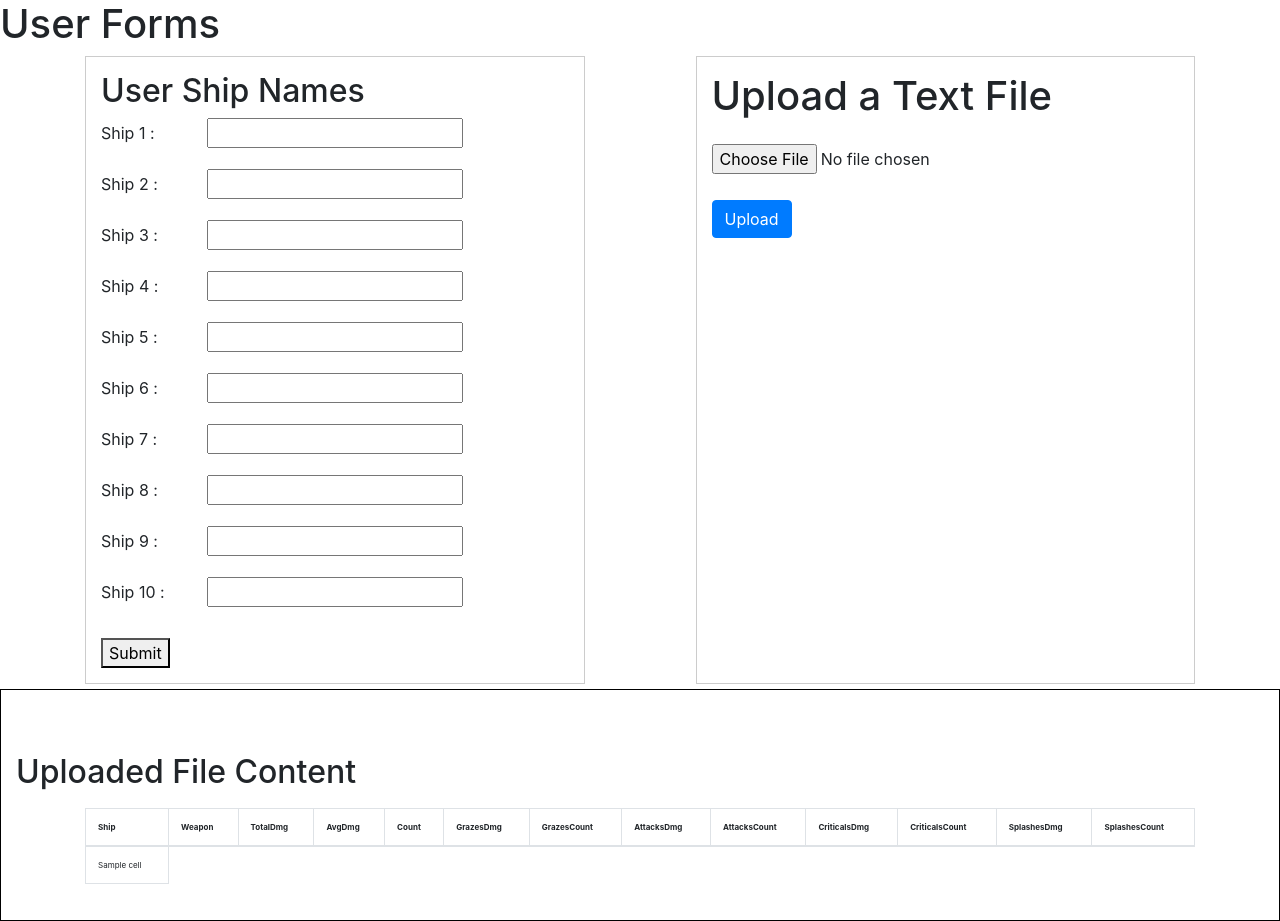
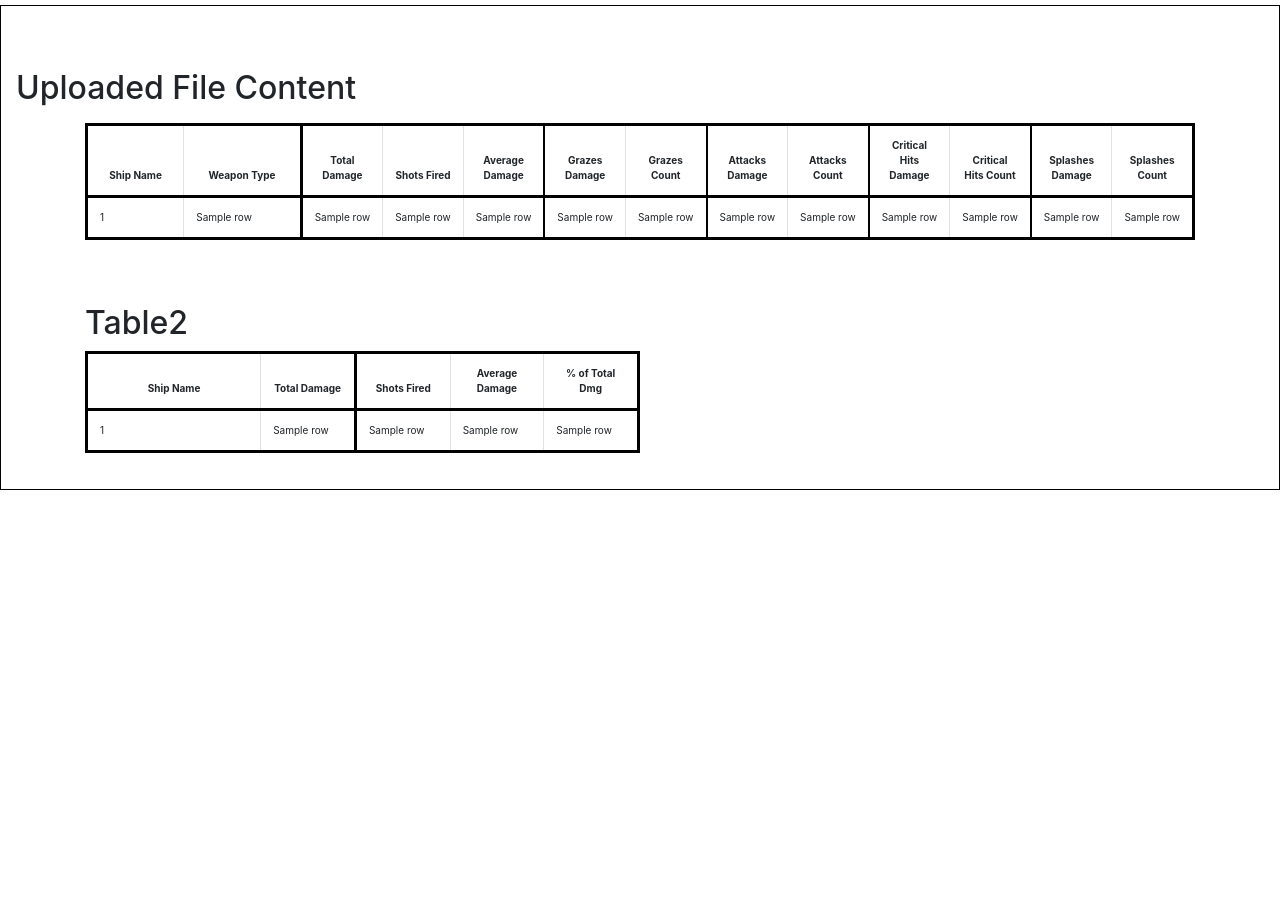
Before and after one commit to Boondogg/Project9, a Flask app: template templates/index4.html in a window 1280 px wide. After the commit the page ends 490 px from the top, so only its background shows below. Run offline with Flask 3, Linux system fonts and the light colour scheme; the template is opened without the code that fills it: most values are stand-ins (such as "Sample title", 1, 10 or a date in 2020); some libraries are stand-ins or nearby versions.

Commit message:
Update index4.html

```diff
--- a/templates/index4.html
+++ b/templates/index4.html
@@ -7,7 +7,19 @@
     <link rel="stylesheet" href="https://stackpath.bootstrapcdn.com/bootstrap/4.3.1/css/bootstrap.min.css">
     <style>
         table {
-            font-size: 8px;
+            width: 100%;
+            table-layout: auto; /* Makes the table and columns adjust to content */
+	    border: 3px solid black !important; /* Ensure perimeter border is thick and solid */
+            border-collapse: collapse;
+	    font-size: 10px;
+        }
+        td {
+            padding: 8px;
+            text-align: left;
+            white-space: nowrap; /* Prevents text from wrapping */
+        }
+        .flexible {
+            width: auto; /* Column width adjusts to content */
         }
         .container {
             display: flex;
@@ -34,73 +46,43 @@
         #first-column-values {
             margin-top: 20px;
         }
-    </style>
-</head>
-<body>
-    <h1>User Forms</h1>
-    <div class="container">
-        <!-- Form 1 -->
-        <form class="form-container" id="form1" action="/submit_form1" method="post">
-            <h2>User Ship Names</h2>
-            <div class="form-group">
-                <label for="name1">Ship 1 :</label>
-                <input type="text" id="name1" name="name1" required>
-            </div>
-            <div class="form-group">
-                <label for="name2">Ship 2 :</label>
-                <input type="text" id="name2" name="name2">
-            </div>
-            <div class="form-group">
-                <label for="name3">Ship 3 :</label>
-                <input type="text" id="name3" name="name3">
-            </div>
-            <div class="form-group">
-                <label for="name4">Ship 4 :</label>
-                <input type="text" id="name4" name="name4">
-            </div>
-            <div class="form-group">
-                <label for="name5">Ship 5 :</label>
-                <input type="text" id="name5" name="name5">
-            </div>
-            <div class="form-group">
-                <label for="name6">Ship 6 :</label>
-                <input type="text" id="name6" name="name6">
-            </div>
-            <div class="form-group">
-                <label for="name7">Ship 7 :</label>
-                <input type="text" id="name7" name="name7">
-            </div>
-            <div class="form-group">
-                <label for="name8">Ship 8 :</label>
-                <input type="text" id="name8" name="name8">
-            </div>
-            <div class="form-group">
-                <label for="name9">Ship 9 :</label>
-                <input type="text" id="name9" name="name9">
-            </div>
-            <div class="form-group">
-                <label for="name10">Ship 10 :</label>
-                <input type="text" id="name10" name="name10">
-            </div>
-            <button type="submit">Submit</button>
-	</form>
-        <!-- Form 2 -->
-        <form class="form-container" id="form2" onsubmit="return handleSubmit(event, 'form2')" method="post" enctype="multipart/form-data">
-            <h1 class="mb-4">Upload a Text File</h1>
-            <div class="form-group">
-                <input type="file" name="file" class="form-control-file">
-            </div>
-            <button type="submit" class="btn btn-primary">Upload</button>
-        </form>
-    </div>
-    <!-- Output Container -->
-<head>
-    <meta charset="UTF-8">
-    <meta name="viewport" content="width=device-width, initial-scale=1.0">
-    <title>Uploaded File Content</title>
-    <link rel="stylesheet" href="https://stackpath.bootstrapcdn.com/bootstrap/4.3.1/css/bootstrap.min.css">
-    <style>
-        .LightYellow { background-color: LightYellow; }
+	th {
+    	border-bottom: 3px solid black !important; /* Ensure bottom border of header cells is thick and solid */
+	word-wrap: break-word;
+	white-space: normal; /* Enable text wrapping */
+	text-align: center; /* Center-align header text */
+	}
+	th:nth-child(3) {
+    	border-left: 3px solid black !important; /* Ensure bottom border of header cells is thick and solid */
+	}
+	th:nth-child(6) {
+    	border-left: 2px solid black !important; /* Ensure bottom border of header cells is thick and solid */
+	}
+	th:nth-child(8) {
+    	border-left: 2px solid black !important; /* Ensure bottom border of header cells is thick and solid */
+	}
+	th:nth-child(10) {
+    	border-left: 2px solid black !important; /* Ensure bottom border of header cells is thick and solid */
+	}
+	th:nth-child(12) {
+    	border-left: 2px solid black !important; /* Ensure bottom border of header cells is thick and solid */
+	}
+	td:nth-child(3) {
+    	border-left: 3px solid black; /* Set left border of third column to thick */
+	}
+	td:nth-child(6) {
+    	border-left: 2px solid black; /* Set left border of sixth column to thick */
+	}
+	td:nth-child(8) {
+   	 border-left: 2px solid black; /* Set left border of eighth column to thick */
+	}
+	td:nth-child(10) {
+    	border-left: 2px solid black; /* Set left border of tenth column to thick */
+	}
+	td:nth-child(12) {
+   	border-left: 2px solid black; /* Set left border of twelfth column to thick */
+	}
+	.LightYellow { background-color: LightYellow; }
         .PapayaWhip { background-color: PapayaWhip; }
         .Moccasin { background-color: Moccasin; }
         .PaleGoldenrod { background-color: PaleGoldenrod; }
@@ -111,41 +93,127 @@
         .LightBlue { background-color: LightBlue; }
         .Cornsilk { background-color: Cornsilk; }
     </style>
+    <script>
+        function sortTable(tableId) {
+            const table = document.getElementById(tableId);
+            const tbody = table.tBodies[0];
+            const rows = Array.from(tbody.querySelectorAll('tr'));
+
+            // Clear the table body to avoid duplicates
+            tbody.innerHTML = '';
+
+            rows.sort((a, b) => {
+                const col1A = a.cells[0].innerText.trim().toLowerCase();
+                const col1B = b.cells[0].innerText.trim().toLowerCase();
+                const col3A = parseFloat(a.cells[2].innerText.trim());
+                const col3B = parseFloat(b.cells[2].innerText.trim());
+                if (col1A < col1B) return -1;
+                if (col1A > col1B) return 1;
+                if (col3A < col3B) return 1;
+                if (col3A > col3B) return -1;
+                return 0;
+            });
+            rows.forEach(row => tbody.appendChild(row));
+        }
+
+        document.addEventListener('DOMContentLoaded', () => {
+            sortTable('table1');
+            sortTable('table2');
+        });
+    </script>
 </head>
 <body>
     <div id="output-container">
         <h2 class="mt-5">Uploaded File Content</h2>
         <div class="container mt-1">
-            <div class="table-responsive mt-2">
-                <table class="table table-bordered">
-                    <thead>
-                        <tr>
-                            <th>Ship</th>
-                            <th>Weapon</th>
-                            <th>TotalDmg</th>
-                            <th>AvgDmg</th>
-                            <th>Count</th>
-                            <th>GrazesDmg</th>
-                            <th>GrazesCount</th>
-                            <th>AttacksDmg</th>
-                            <th>AttacksCount</th>
-                            <th>CriticalsDmg</th>
-                            <th>CriticalsCount</th>
-                            <th>SplashesDmg</th>
-                            <th>SplashesCount</th>
+            <!-- First Table -->
+            <div class="table-responsive mt-2" style="width: 100%;">
+                <table id="table1" class="table table-bordered" style="width: 100%;">
+                    <colgroup>
+				<col style="width: 20%;">
+				<col style="width: 20%;">
+				<col style="width: 5%;">
+				<col style="width: 5%;">
+				<col style="width: 5%;">
+				<col style="width: 5%;">
+				<col style="width: 5%;">
+				<col style="width: 5%;">
+				<col style="width: 5%;">
+				<col style="width: 5%;">
+				<col style="width: 5%;">
+				<col style="width: 5%;">
+				<col style="width: 5%;">
+			</colgroup>
+			<thead>
+			    <tr>
+                            <th class="flexible">Ship Name</th>
+                            <th class="flexible">Weapon Type</th>
+                            <th>Total Damage</th>  <!-- Swapped and Renamed -->
+                            <th>Shots Fired</th>
+			    <th>Average Damage</th>  <!-- Swapped and Renamed -->
+                            <th>Grazes Damage</th>
+                            <th>Grazes Count</th>
+                            <th>Attacks Damage</th>
+                            <th>Attacks Count</th>
+                            <th>Critical Hits Damage</th>
+                            <th>Critical Hits Count</th>
+                            <th>Splashes Damage</th>
+                            <th>Splashes Count</th>
                         </tr>
                     </thead>
                     <tbody>
                         {% for row in data %}
                             <tr class="{% for i, name in enumerate(shipnames) %}{% if row[0] == name %}{{ colours[i] }}{% endif %}{% endfor %}">
-                                {% for cell in row %}
-                                    <td>{{ cell }}</td>
-                                {% endfor %}
+                                <td>{{ row[0] }}</td>
+                                <td>{{ row[1] }}</td>
+                                <td>{{ row[2] }}</td>  <!-- Swapped -->
+                                <td>{{ row[4] }}</td>
+				<td>{{ row[3] }}</td>  <!-- Swapped -->
+                                <td>{{ row[5] }}</td>
+                                <td>{{ row[6] }}</td>
+                                <td>{{ row[7] }}</td>
+                                <td>{{ row[8] }}</td>
+                                <td>{{ row[9] }}</td>
+                                <td>{{ row[10] }}</td>
+                                <td>{{ row[11] }}</td>
+                                <td>{{ row[12] }}</td>
                             </tr>
                         {% endfor %}
                     </tbody>
                 </table>
-            </div>
+            <!-- Second Table -->
+            <div class="table-responsive mt-2" style="width: 50%;">
+                <h2 class="mt-5">Table2</h2>
+                <table id="table2" class="table table-bordered">
+                    <colgroup>
+			<col style="width: 150px;">
+			<col style="width: 50px;">
+			<col style="width: 50px;">
+			<col style="width: 50px;">
+			<col style="width: 50px;">
+		    </colgroup>
+                    <thead>
+                        <tr>
+                            <th>Ship Name</th>
+                            <th>Total Damage</th>
+                            <th>Shots Fired</th>
+			    <th>Average Damage</th>
+                            <th>% of Total Dmg</th>
+                        </tr>
+                    </thead>
+                    <tbody>
+                        {% for row in data2 %}
+                            <tr class="{% for i, name in enumerate(shipnames) %}{% if row[0] == name %}{{ colours[i] }}{% endif %}{% endfor %}">
+                                <td>{{ row[0] }}</td>
+                                <td>{{ row[1] }}</td>
+                                <td>{{ row[2] }}</td>
+                                <td>{{ row[3] }}</td>
+				<td>{{ row[4] }}</td>
+                            </tr>
+                        {% endfor %}
+                    </tbody>
+                </table>
+	    </div>
         </div>
     </div>
 </body>
```
